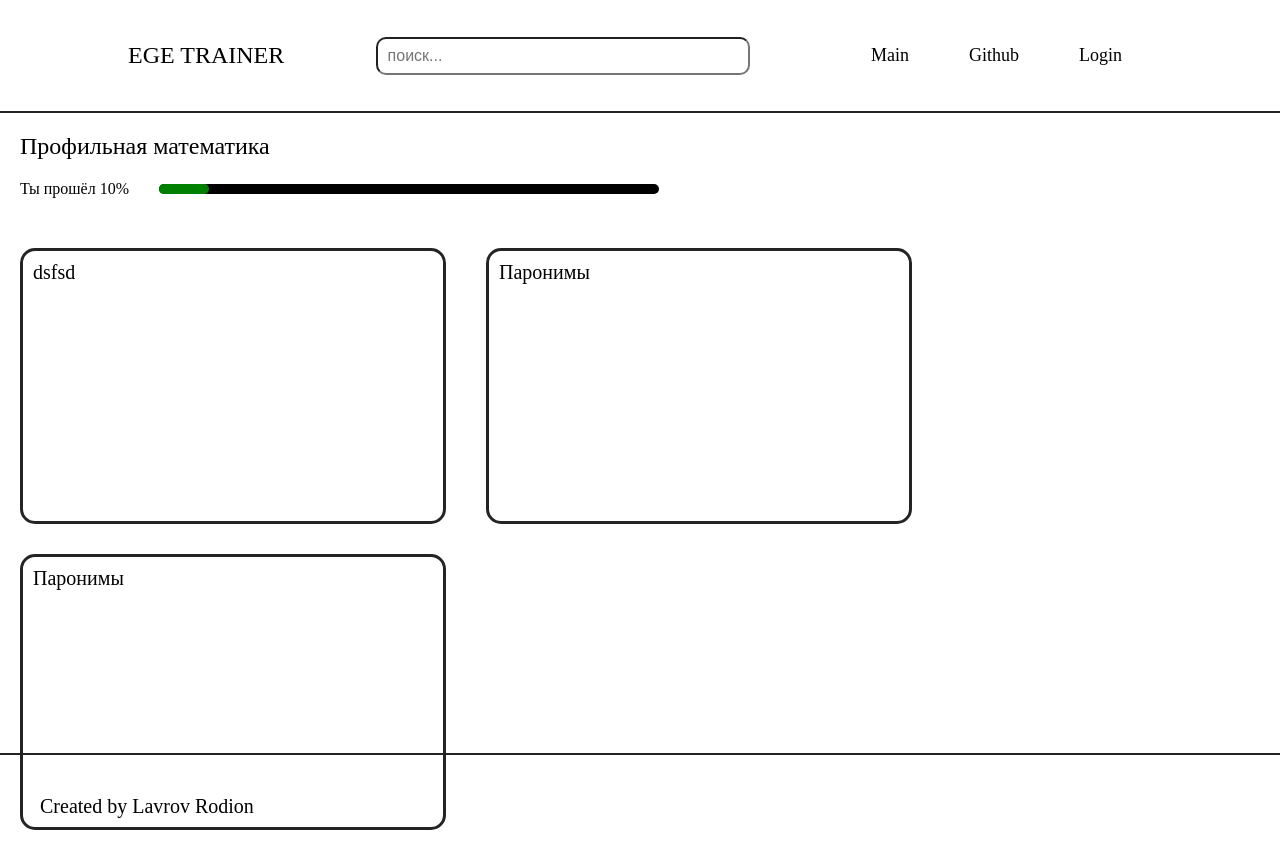
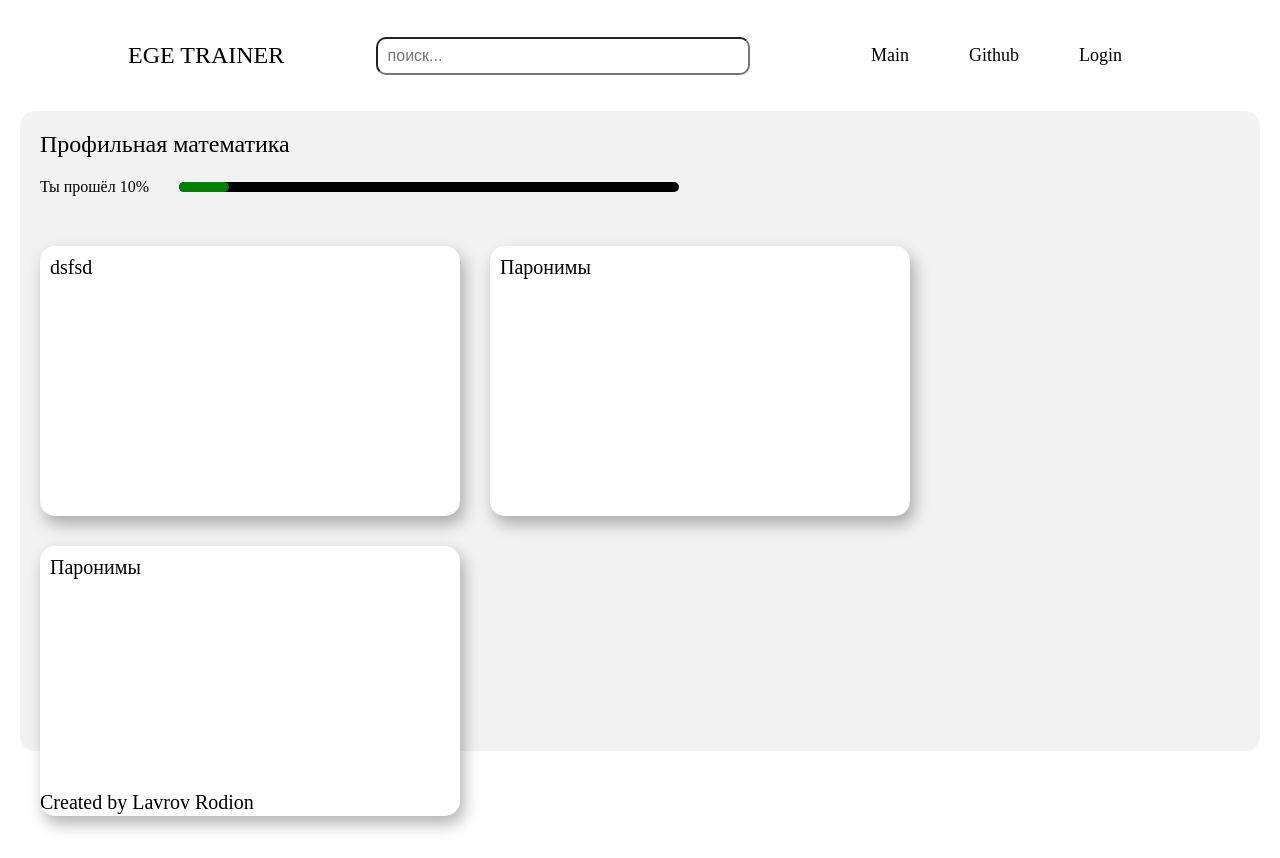
Before and after one commit to Veter-ok/ege-trainer, a React (Vite) app in the folder client/: page /subjects/1 in a window 1280 px wide. Shown: the top 858 px of the page. Built offline with nearby package versions, Linux system fonts and the light colour scheme.

Commit message:
refact design

```diff
--- a/client/src/App.scss
+++ b/client/src/App.scss
@@ -1,5 +1,9 @@
 @import './constants.scss';
 
 .content {
-	background-color: $primaryColor;
+	background-color: #f2f2f2;
+	border-radius: 15px;
+	margin: 0px 20px;
+	// background-color: rgb(168, 92, 255);
+	// background-color: #fff;
 }
--- a/client/src/App.tsx
+++ b/client/src/App.tsx
@@ -10,14 +10,16 @@ import TopicPage from './pages/topic/Topic'
 function App() {
 
   return (
-    <div className='content'>
+    <div>
       <Header/>
+      <div className="content">
         <Routes>
           <Route path='/' element={<MainPage/>}/>
           <Route path='/login' element={<Login/>}/>
           <Route path='/subjects/:subjectId' element={<Subject/>}/>
           <Route path='/topics/:topicId' element={<TopicPage/>}/>
         </Routes>
+      </div>
       <Footer/>
     </div>
   )
--- a/client/src/components/footer/footer.scss
+++ b/client/src/components/footer/footer.scss
@@ -3,7 +3,7 @@
 footer {
 	background-color: $primaryColor;
 	padding: 40px 40px;
-	border-top: 2px solid #242424;
+	// border-top: 2px solid #242424;
 	width: 100%;
 	.title {
 		font-size: 20px;
--- a/client/src/components/header/header.scss
+++ b/client/src/components/header/header.scss
@@ -7,7 +7,9 @@ header {
 	align-items: center;
 	padding: 15px 10%;
 	color: $primaryTextColor;
-	border-bottom: 2px solid $borderColor;
+	// border-bottom: 1px solid #d8d8d8;
+	//border-radius: 15px;
+	// box-shadow: 4px 8px 16px 0 rgba(0,0,0,0.5);
 	.title {
 		font-size: 24px;
 		cursor: pointer;
--- a/client/src/components/subject-card/subjectCard.scss
+++ b/client/src/components/subject-card/subjectCard.scss
@@ -1,7 +1,9 @@
 @import '../../constants.scss';
 
 .subject-card {
-	border: 3px solid #242424;
+	// border: 3px solid #242424;
+	box-shadow: 4px 8px 16px 0 rgba(0,0,0,0.3);
+	background-color: #fff;
 	display: inline-block;
 	margin: 30px 40px 0px 0px;
 	border-radius: 15px;
@@ -39,5 +41,5 @@
 	}
 }
 .subject-card:hover {
-	box-shadow: 2px 2px 4px rgba(255, 255, 255, 0.7);
+	box-shadow: 4px 8px 16px 0 rgba(0,0,0,0.5);
 }
--- a/client/src/components/topic-card/topicCard.scss
+++ b/client/src/components/topic-card/topicCard.scss
@@ -1,9 +1,11 @@
 @import '../../constants.scss';
 
 .topic-block {
-	border: 3px solid #242424;
+	// border: 3px solid #242424;
+	box-shadow: 4px 8px 16px 0 rgba(0,0,0,0.3);
+	background-color: #fff;
 	display: inline-block;
-	margin: 30px 40px 0px 0px;
+	margin: 30px 30px 0px 0px;
 	border-radius: 15px;
 	padding: 10px;
 	width: 400px;
@@ -13,3 +15,6 @@
 		color: $primaryTextColor;
 	}
 }
+.topic-block:hover{
+	box-shadow: 4px 8px 16px 0 rgba(0,0,0,0.5);
+}
--- a/client/src/pages/login/login.scss
+++ b/client/src/pages/login/login.scss
@@ -8,14 +8,17 @@
 		width: 40%;
 		height: 400px;
 		border-radius: 15px;
-		border: 3px solid $borderColor;
+		// border: 3px solid $borderColor;
+		box-shadow: 4px 8px 16px 0 rgba(0,0,0,0.5);
+		background-color: #fff;
 		top: 70px;
 		left: 30%;
 		&__title {
+			position: relative;
 			font-size: 32px;
 			width: 100%;
 			text-align: center;
-			margin: 20px 0px;
+			top: 30px;
 			color: $primaryTextColor;
 		}
 		&__content {
```
Also changed, not shown: 2 other files (tests, documents, lock files or other folders). Lines whose indentation alone changed are shown as unchanged.
